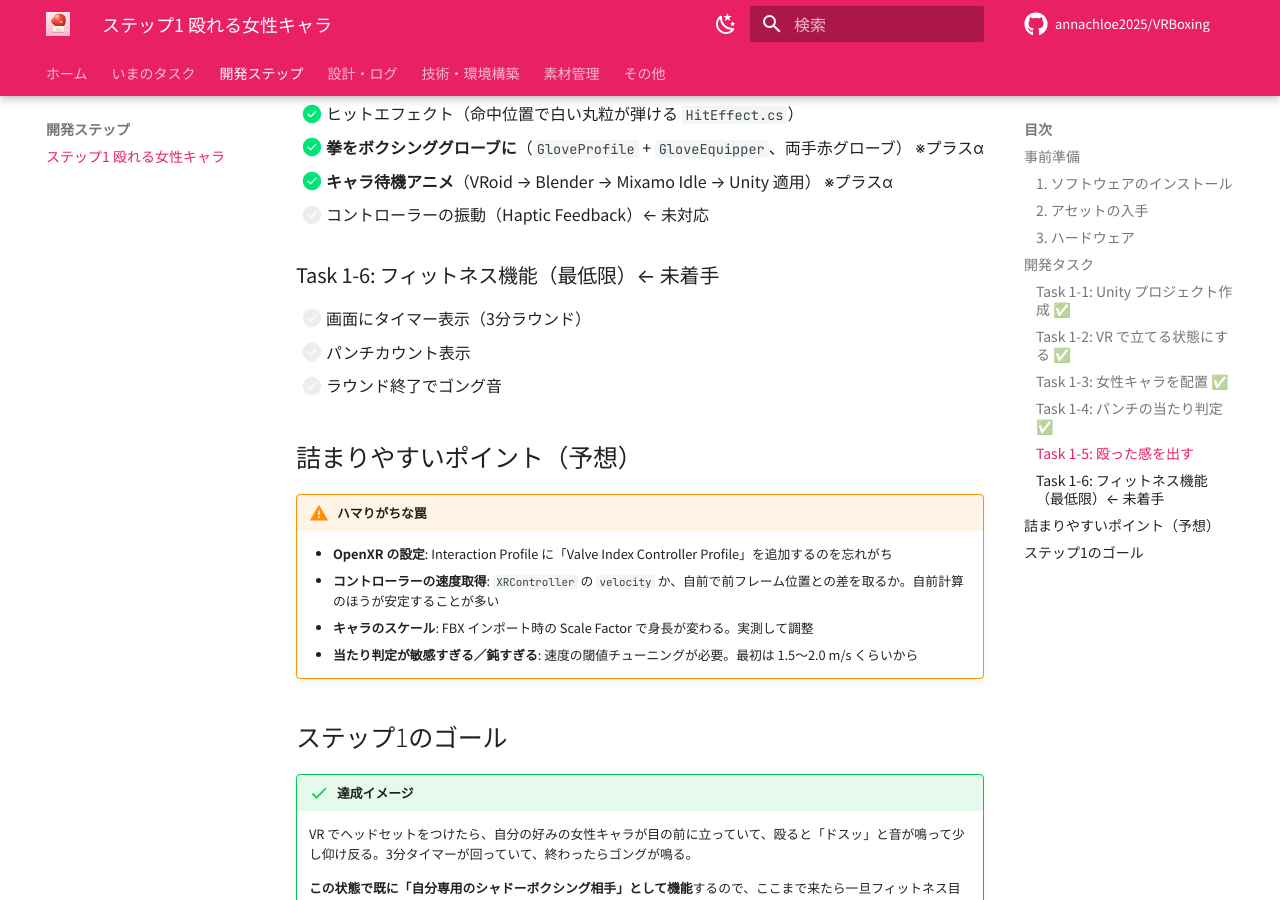
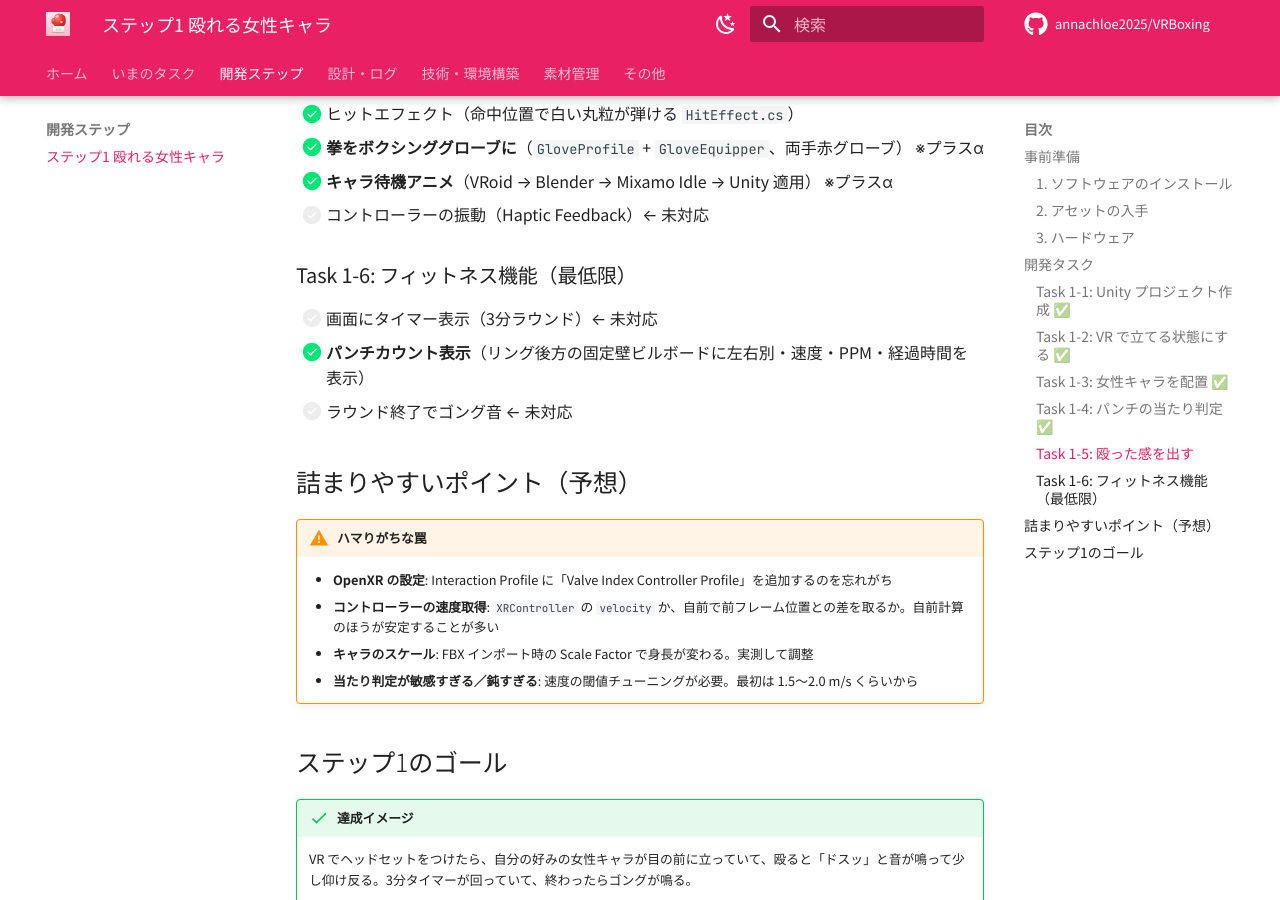
Before and after one commit to annachloe2025/VRBoxing, an MkDocs documentation site: the page built from docs/steps/step1.md, in a window 1280 px wide and 900 px high, scrolled down 1948 px. Built offline with MkDocs 1.6.1 and Material for MkDocs 9.7.7, drawn with Linux system fonts in a browser that asks for light colours; comment, search, counter and statistics services are not loaded.

Commit message:
Update docs

```diff
--- a/docs/steps/step1.md
+++ b/docs/steps/step1.md
@@ -70,11 +70,11 @@
 - [x] **キャラ待機アニメ**（VRoid → Blender → Mixamo Idle → Unity 適用） ※プラスα
 - [ ] コントローラーの振動（Haptic Feedback）← 未対応
 
-### Task 1-6: フィットネス機能（最低限）← 未着手
+### Task 1-6: フィットネス機能（最低限）
 
-- [ ] 画面にタイマー表示（3分ラウンド）
-- [ ] パンチカウント表示
-- [ ] ラウンド終了でゴング音
+- [ ] 画面にタイマー表示（3分ラウンド）← 未対応
+- [x] **パンチカウント表示**（リング後方の固定壁ビルボードに左右別・速度・PPM・経過時間を表示）
+- [ ] ラウンド終了でゴング音 ← 未対応
 
 ## 詰まりやすいポイント（予想）
 
```
Also changed, not shown: docs/tasks.md (+1 -1 lines).
